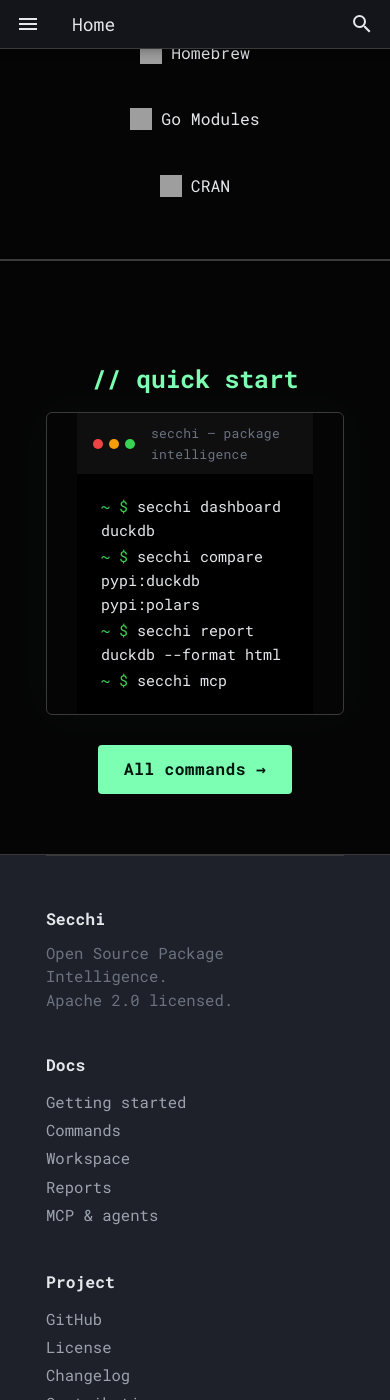
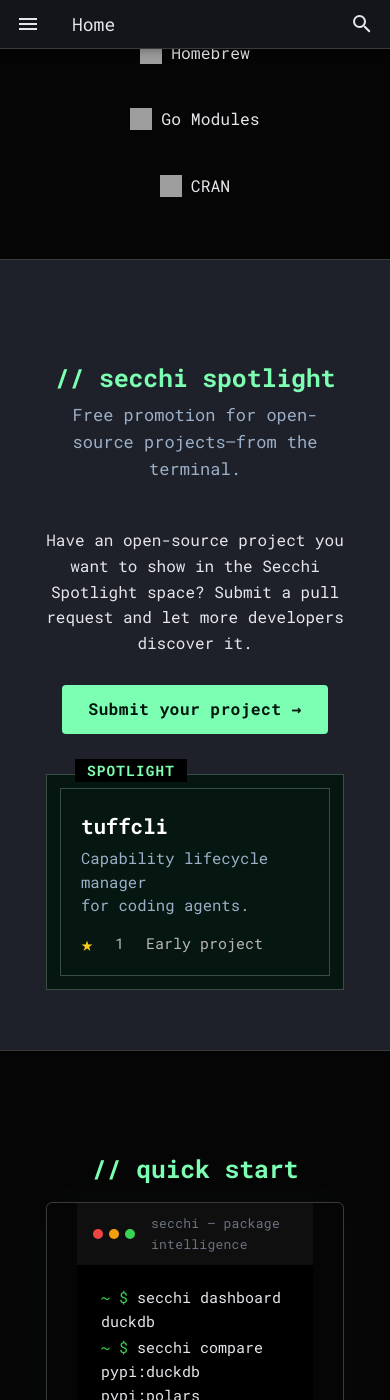
Before and after one commit to kannandreams/secchi, an MkDocs documentation site: the page built from docs/index.md, in a window 390 px wide and 1400 px high, scrolled down 2475 px. Built offline with MkDocs 1.6.1 and Material for MkDocs 9.7.7, drawn with Linux system fonts in a browser that asks for light colours; comment, search, counter and statistics services are not loaded; grey boxes are pictures that could not be loaded.

Commit message:
added spotlight

```diff
--- a/docs/index.md
+++ b/docs/index.md
@@ -81,6 +81,29 @@
     <div class="lp-eco"><img src="https://cdn.simpleicons.org/homebrew" alt=""><span>Homebrew</span></div>
     <div class="lp-eco"><img src="https://cdn.simpleicons.org/go" alt=""><span>Go Modules</span></div>
     <div class="lp-eco"><img src="https://cdn.simpleicons.org/r" alt=""><span>CRAN</span></div>
+  </div>
+</section>
+
+<!-- ═══════════════════════════════════════════════════════════ SPOTLIGHT ═══ -->
+
+<section class="lp-section lp-spotlight">
+  <h2 class="lp-section-title">// secchi spotlight</h2>
+  <p class="lp-spotlight-tagline">Free promotion for open-source projects&mdash;from the terminal.</p>
+  <div class="lp-spotlight-layout">
+    <div class="lp-spotlight-intro">
+      <p class="lp-spotlight-copy">Have an open-source project you want to show in the Secchi Spotlight space? Submit a pull request and let more developers discover it.</p>
+      <div class="lp-section-cta">
+        <a href="https://github.com/kannandreams/secchi-spotlight/pulls" class="lp-btn lp-btn--primary">Submit your project &rarr;</a>
+      </div>
+    </div>
+    <div class="lp-spotlight-card" aria-label="Example Secchi Spotlight project">
+      <div class="lp-spotlight-card-label"><span>SPOTLIGHT</span></div>
+      <div class="lp-spotlight-card-body">
+        <h3>tuffcli</h3>
+        <p>Capability lifecycle manager<br>for coding agents.</p>
+        <div class="lp-spotlight-card-meta"><span class="lp-spotlight-star">&#9733;</span><span>1</span><span>Early project</span></div>
+      </div>
+    </div>
   </div>
 </section>
 
--- a/docs/stylesheets/extra.css
+++ b/docs/stylesheets/extra.css
@@ -213,6 +213,89 @@
 .lp-section-cta {
   text-align: center;
   margin-top: 1.5rem;
+}
+
+.lp-spotlight {
+  text-align: center;
+}
+
+.lp-spotlight-tagline {
+  margin: -0.5rem auto 2.25rem;
+  color: #9CAFC8 !important;
+  font-size: 0.85rem;
+}
+
+.lp-spotlight-layout {
+  display: grid;
+  grid-template-columns: minmax(0, 1.15fr) minmax(260px, 0.85fr);
+  align-items: center;
+  gap: 3rem;
+  max-width: 900px;
+  margin: 0 auto;
+}
+
+.lp-spotlight-intro {
+  text-align: left;
+}
+
+.lp-spotlight-copy {
+  margin: 0;
+  color: #E5E7EB !important;
+}
+
+.lp-spotlight-card {
+  position: relative;
+  max-width: 360px;
+  margin: 0 auto;
+  padding: 0.65rem;
+  border: 1px solid #3A4D45;
+  background: #061711;
+  text-align: left;
+}
+
+.lp-spotlight-card-label {
+  position: absolute;
+  top: -0.78rem;
+  left: 1.4rem;
+  padding: 0 0.6rem;
+  background: #000000;
+  color: #7CFFB2;
+  font-size: 0.72rem;
+  font-weight: 700;
+  letter-spacing: 0.08em;
+}
+
+.lp-spotlight-card-body {
+  border: 1px solid #3A4D45;
+  padding: 1.1rem 1rem 0.8rem;
+}
+
+.lp-spotlight-card h3 {
+  margin: 0 0 0.25rem;
+  color: #FFFFFF;
+  font-family: inherit;
+  font-size: 1.05rem;
+}
+
+.lp-spotlight-card p {
+  margin: 0;
+  color: #9CAFC8 !important;
+  font-size: 0.78rem;
+  line-height: 1.5;
+}
+
+.lp-spotlight-card-meta {
+  display: flex;
+  align-items: center;
+  gap: 1.1rem;
+  margin-top: 0.5rem;
+  color: #B7B7B7;
+  font-size: 0.75rem;
+}
+
+.lp-spotlight-star {
+  color: #FACC15;
+  font-size: 1rem;
 }
 
 /* ── Hero ───────────────────────────────────────────────────────────────── */
@@ -592,4 +675,13 @@
   .lp-root .lp-title {
     font-size: 2rem;
   }
+
+  .lp-spotlight-layout {
+    grid-template-columns: 1fr;
+    gap: 2rem;
+  }
+
+  .lp-spotlight-intro {
+    text-align: center;
+  }
 }
```
